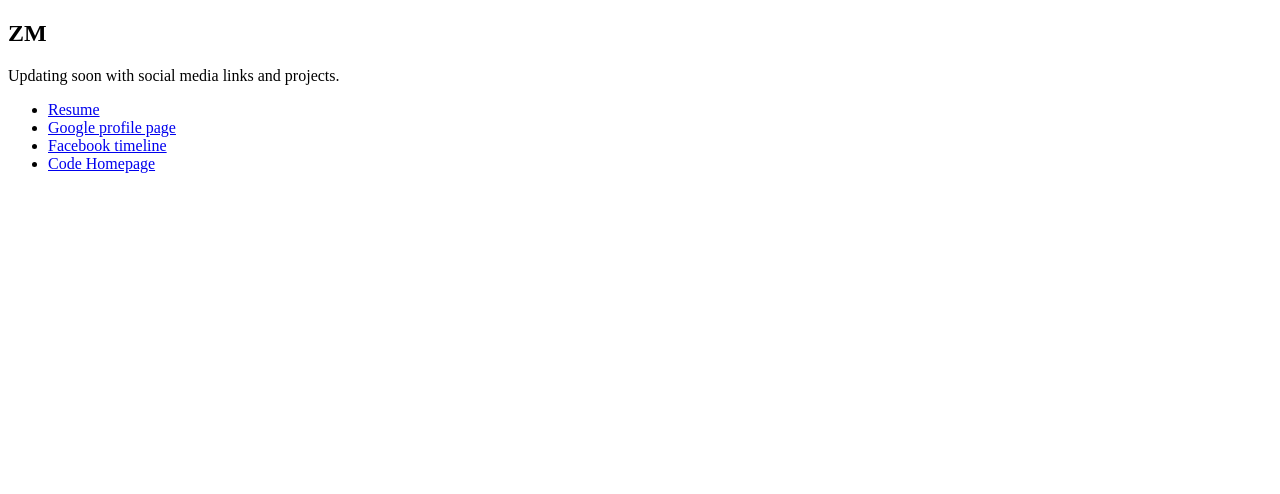
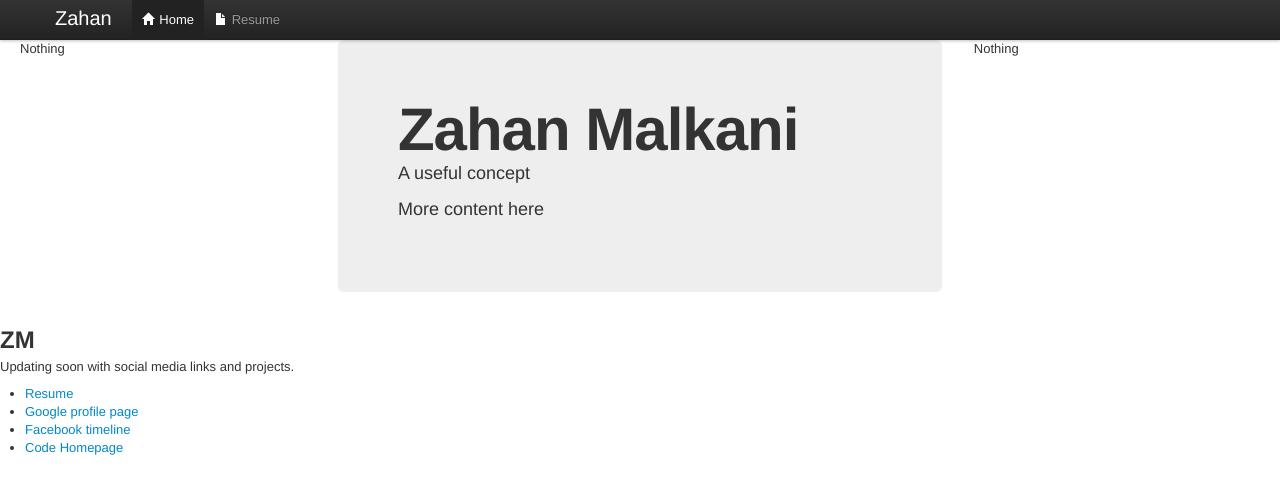
Before and after one commit to zahanm/zahanm.github.io, a website: page static/index.html in a window 1280 px wide. Drawn offline with Linux system fonts and the light colour scheme.

Commit message:
experimenting with bootstap scaffolding, hero unit

```diff
--- a/static/index.html
+++ b/static/index.html
@@ -1,8 +1,10 @@
-<!doctype html>
-<html>
+<!DOCTYPE html>
+<html lang="en">
 <head>
   <title>Zahan Malkani: Home</title>
+  <meta name="viewport" content="width=device-width, initial-scale=1.0">
   <meta name="google-site-verification" content="-77jOjBy2m5yloCr0FaZuZnr7vH1ccaxnr_0pMClbM4" />
+  <link rel="stylesheet" href="/styles/bootstrap.css" type="text/css" media="screen, handheld" charset="utf-8">
   <script type="text/javascript">
     var _gaq = _gaq || [];
     _gaq.push(['_setAccount', 'UA-20019295-1']);
@@ -12,6 +14,52 @@
 </head>
 
 <body>
+
+  <div class="navbar navbar-fixed-top">
+    <div class="navbar-inner">
+      <div class="container">
+        <ul class="nav">
+          <a class="brand" href="#">Zahan</a>
+          <li class="active">
+            <a href="#">
+              <i class="icon-white icon-home"></i>
+              Home
+            </a>
+          </li>
+          <li>
+            <a href="/resume">
+              <i class="icon-white icon-file"></i>
+              Resume
+            </a>
+          </li>
+        </ul>
+      </div>
+    </div>
+  </div>
+
+  <div class="container-fluid" style="padding-top: 40px;">
+
+    <section id="myname">
+      <div class="row-fluid">
+
+        <div class="span3">
+          Nothing
+        </div>
+        <div class="span6">
+          <div class="hero-unit">
+            <h1>Zahan Malkani</h1>
+            <p>A useful concept</p>
+            <p>More content here</p>
+          </div>
+        </div>
+        <div class="span3">
+          Nothing
+        </div>
+
+      </div>
+    </section>
+
+  </div>
 
   <div>
     <h2>ZM</h2>
--- a/static/scripts/zzquery.js
+++ b/static/scripts/zzquery.js
@@ -14,6 +14,9 @@
 
   // TODO set up listeners for 'ready' event
 
+  // Element.prototype.on = Element.prototype.addEventListener;
+  // global.prototype.on = global.prototype.addEventListener;
+
   /**********************************************\
   * Helper methods attached to `zz` global object
   \**********************************************/
```
